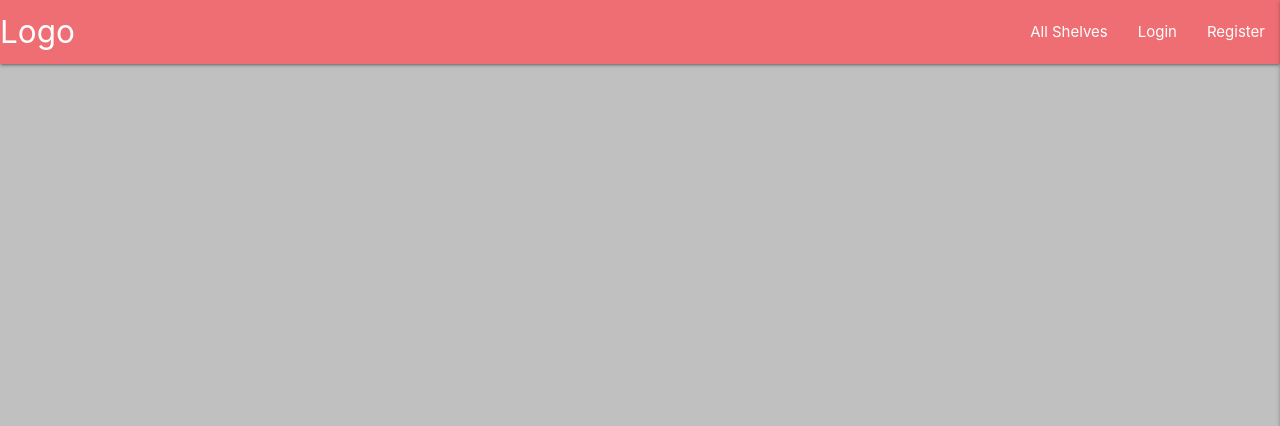
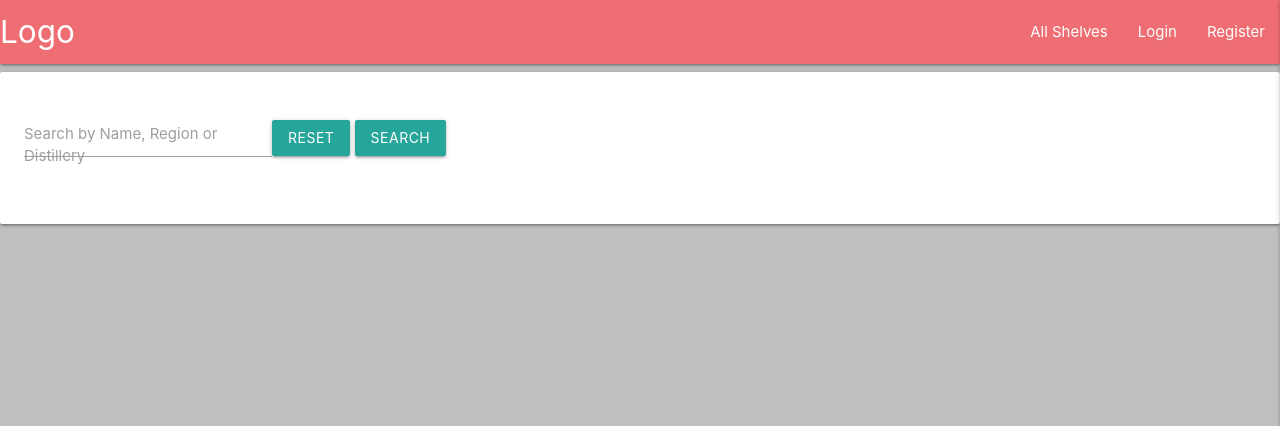
Before and after one commit to CristianBuca/MS3_TopShelf, a Flask app: page /get_items in a window 1280 px wide. Shown: the top 426 px of the page. Run offline with Flask 2, Linux system fonts and the light colour scheme; data that the repository does not hold is empty; some libraries are stand-ins or nearby versions.

Commit message:
Add(items): Search form

```diff
--- a/templates/items.html
+++ b/templates/items.html
@@ -1,5 +1,21 @@
 {% extends "base.html" %}
 {% block content %}
+
+    <div class="row card-panel">
+        <form action="{{ url_for('search_items') }}" method="POST">
+            <div class="row valign-wrapper center-align">
+                <div class="input-field">
+                    <input type="text" name="search_items" id="search_items" minlength="3" class="validate" required>
+                    <label for="search_items">Search by Name, Region or Distillery</label>
+                </div>
+                <div>
+                    <a href="{{ url_for('get_items') }}" class="btn">Reset</a>
+                    <button type="submit" class="btn">Search</button>
+                </div>
+            </div>
+        </form>
+    </div>
+
     <div class="row">
         {% for item in items %}
             {% if item.share %}
@@ -24,4 +40,5 @@
             {% endif %}
         {% endfor %}
     </div>
+
 {% endblock %}
```
Lines whose indentation alone changed are shown as unchanged.
